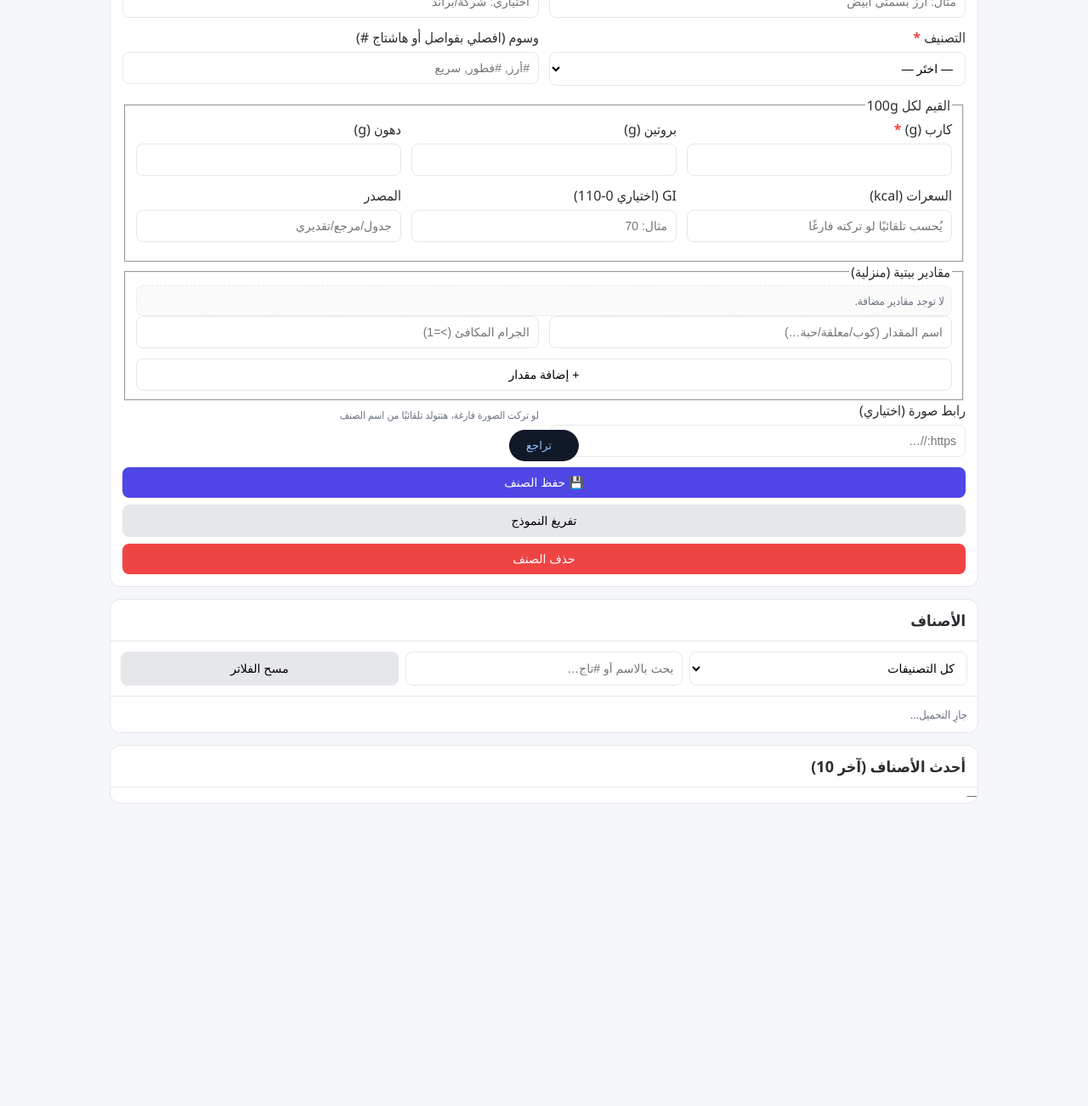
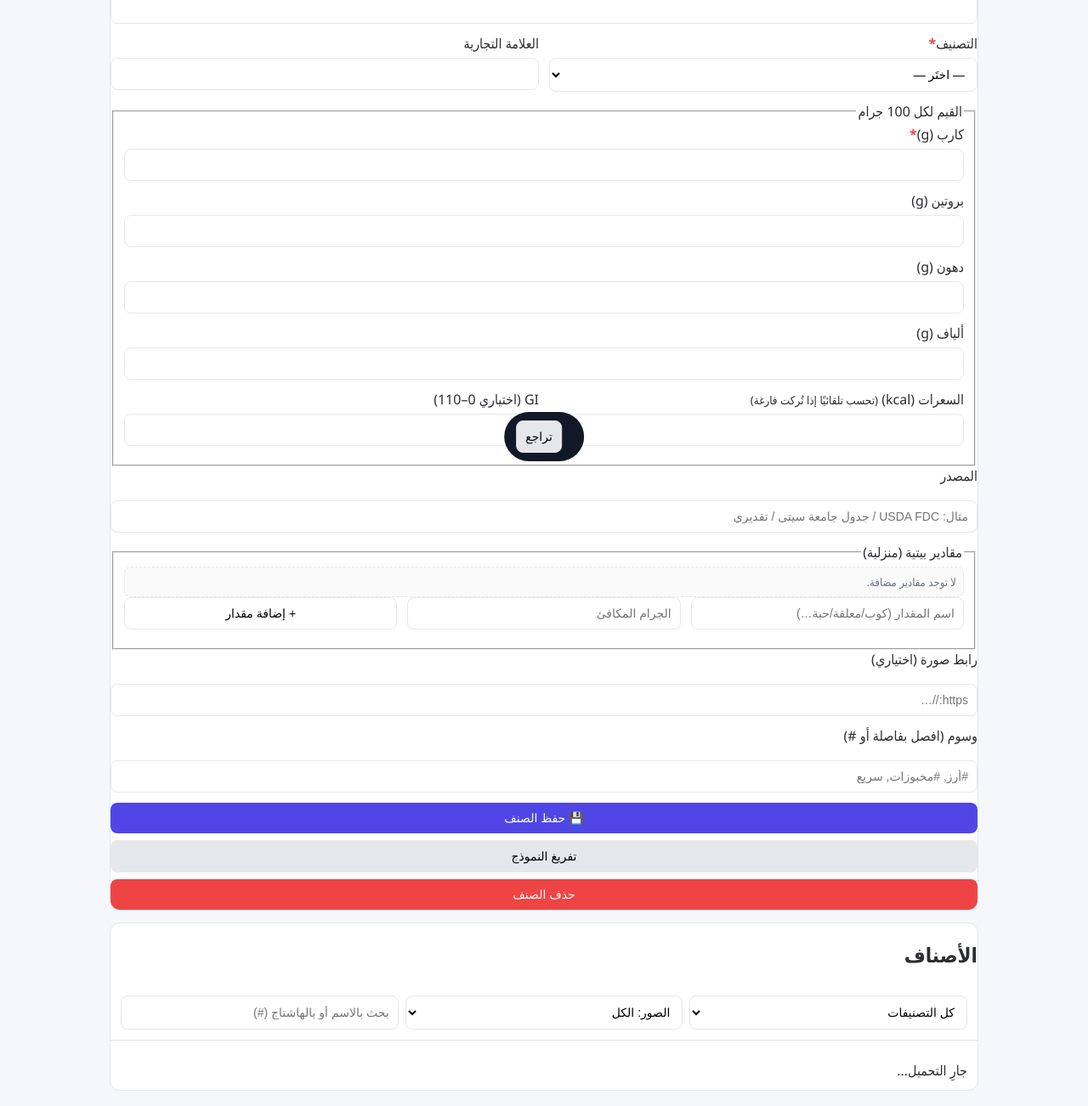
Before and after one commit to yashendy/aseel-Diabetic, a plain HTML site: page food-items.html in a window 1280 px wide. Shown: the part 239-1541 px from the top of the page at 85% size. Before the commit the page ends 1203 px from the top, so only its background shows below. Drawn offline with Linux system fonts and the light colour scheme; no server answers.

Commit message:
Update food-items.html

```diff
--- a/food-items.html
+++ b/food-items.html
@@ -1,50 +1,34 @@
 <!DOCTYPE html>
 <html lang="ar" dir="rtl">
 <head>
-  <meta charset="utf-8" />
-  <meta name="viewport" content="width=device-width, initial-scale=1" />
+  <meta charset="utf-8"/>
+  <meta name="viewport" content="width=device-width, initial-scale=1"/>
   <title>إدارة الأصناف</title>
-  <link rel="stylesheet" href="css/food-items.css" />
   <link rel="icon" href="data:,">
+  <link rel="stylesheet" href="css/food-items.css">
 </head>
 <body>
+  <div class="page">
+    <header class="topbar">
+      <button class="btn ghost" onclick="history.back()">⬅ رجوع</button>
+      <h1>🍎 إدارة الأصناف</h1>
+      <small class="muted">سيتم حفظ الأصناف على مكتبة الأدمن (عامّة القراءة)</small>
+    </header>
 
-  <header class="topbar">
-    <div class="left">
-      <button class="btn ghost" onclick="history.back()">⬅ رجوع</button>
-      <h1>إدارة الأصناف 🍎</h1>
-      <div class="meta" id="pathMeta">سيتم حفظ الأصناف على مكتبة الأدمن (عامّة القراءة)</div>
-    </div>
-    <div class="right">
-      <button id="btnReload" class="btn">إعادة التحميل</button>
-    </div>
-  </header>
-
-  <main class="page">
-
-    <!-- فورم إضافة/تعديل صنف -->
+    <!-- النموذج -->
     <section class="card">
-      <header class="card__head">
-        <h2>إضافة/تعديل صنف</h2>
-      </header>
-
-      <form id="itemForm" class="form">
+      <h2>إضافة صنف</h2>
+      <form id="itemForm">
         <input type="hidden" id="itemId"/>
 
-        <div class="row two">
-          <div>
-            <label>الاسم <span class="req">*</span></label>
-            <input id="name" class="input" required placeholder="مثال: أرز بسمتي أبيض" />
-          </div>
-          <div>
-            <label>العلامة التجارية</label>
-            <input id="brand" class="input" placeholder="اختياري: شركة/براند" />
-          </div>
+        <div class="row">
+          <label>الاسم<span class="req">*</span></label>
+          <input id="name" class="input" required />
         </div>
 
         <div class="row two">
           <div>
-            <label>التصنيف <span class="req">*</span></label>
+            <label>التصنيف<span class="req">*</span></label>
             <select id="category" class="input" required>
               <option value="">— اختَر —</option>
               <option>نشويات</option>
@@ -53,20 +37,21 @@
               <option>خضروات</option>
               <option>لحوم</option>
               <option>دهون</option>
-              <option>أخرى</option>
+              <option>مخبوزات</option>
+              <option>حلويات</option>
             </select>
           </div>
           <div>
-            <label>وسوم (افصلي بفواصل أو هاشتاج #)</label>
-            <input id="tags" class="input" placeholder="#أرز, #فطور, سريع" />
+            <label>العلامة التجارية</label>
+            <input id="brand" class="input"/>
           </div>
         </div>
 
         <fieldset class="group">
-          <legend>القيم لكل 100g</legend>
-          <div class="row three">
+          <legend>القيم لكل 100 جرام</legend>
+          <div class="row four">
             <div>
-              <label>كارب (g) <span class="req">*</span></label>
+              <label>كارب (g)<span class="req">*</span></label>
               <input id="carb100" type="number" step="0.1" min="0" class="input" required />
             </div>
             <div>
@@ -77,93 +62,81 @@
               <label>دهون (g)</label>
               <input id="fat100" type="number" step="0.1" min="0" class="input" />
             </div>
+            <div>
+              <label>ألياف (g)</label>
+              <input id="fiber100" type="number" step="0.1" min="0" class="input" />
+            </div>
           </div>
-
-          <div class="row three">
+          <div class="row two">
             <div>
-              <label>السعرات (kcal)</label>
-              <input id="kcal100" type="number" step="1" min="0" class="input" placeholder="يُحسب تلقائيًا لو تركته فارغًا"/>
+              <label>السعرات (kcal) <small>(تحسب تلقائيًا إذا تُركت فارغة)</small></label>
+              <input id="kcal100" type="number" step="1" min="0" class="input" />
             </div>
             <div>
-              <label>GI (اختياري 0-110)</label>
-              <input id="gi" type="number" step="1" min="0" max="110" class="input" placeholder="مثال: 70"/>
-            </div>
-            <div>
-              <label>المصدر</label>
-              <input id="source" class="input" placeholder="جدول/مرجع/تقديري"/>
+              <label>GI (اختياري 0–110)</label>
+              <input id="gi" type="number" step="1" min="0" max="110" class="input" value="0" />
             </div>
           </div>
         </fieldset>
 
+        <div class="row">
+          <label>المصدر</label>
+          <input id="source" class="input" placeholder="مثال: USDA FDC / جدول جامعة سيتى / تقديري"/>
+        </div>
+
         <fieldset class="group">
           <legend>مقادير بيتية (منزلية)</legend>
-
-          <div id="unitsList" class="units">
-            <span class="meta">لا توجد مقادير مضافة.</span>
+          <div id="unitsList" class="units meta">لا توجد مقادير مضافة.</div>
+          <div class="row three">
+            <input id="uName" class="input" placeholder="اسم المقدار (كوب/معلقة/حبة…)" />
+            <input id="uGrams" type="number" step="1" min="1" class="input" placeholder="الجرام المكافئ" />
+            <button id="btnAddUnit" type="button" class="btn">+ إضافة مقدار</button>
           </div>
-
-          <div class="row two">
-            <input id="uName" class="input" placeholder="اسم المقدار (كوب/معلقة/حبة…)" />
-            <input id="uGrams" class="input" type="number" step="1" min="1" placeholder="الجرام المكافئ (>=1)" />
-          </div>
-          <button id="btnAddUnit" type="button" class="btn">+ إضافة مقدار</button>
         </fieldset>
 
-        <div class="row two">
-          <div>
-            <label>رابط صورة (اختياري)</label>
-            <input id="imageUrl" class="input" placeholder="https://…" />
-          </div>
-          <div class="hint">لو تركت الصورة فارغة، هتتولد تلقائيًا من اسم الصنف</div>
+        <div class="row">
+          <label>رابط صورة (اختياري)</label>
+          <input id="imageUrl" class="input" placeholder="https://…"/>
+        </div>
+
+        <div class="row">
+          <label>وسوم (افصل بفاصلة أو #)</label>
+          <input id="tags" class="input" placeholder="#أرز, #مخبوزات, سريع"/>
         </div>
 
         <footer class="form__actions">
-          <button type="submit" class="btn primary" id="btnSave">💾 حفظ الصنف</button>
-          <button type="button" class="btn ghost" id="btnReset">تفريغ النموذج</button>
-          <button type="button" class="btn danger" id="btnDelete" disabled>حذف الصنف</button>
+          <button id="btnSave" type="submit" class="btn primary">💾 حفظ الصنف</button>
+          <button id="btnReset" type="button" class="btn ghost">تفريغ النموذج</button>
+          <button id="btnDelete" type="button" class="btn danger">حذف الصنف</button>
         </footer>
       </form>
     </section>
 
-    <!-- فلاتر و جدول -->
+    <!-- شبكة الأصناف -->
     <section class="card">
-      <header class="card__head">
-        <h2>الأصناف</h2>
-      </header>
-
-      <div class="filters">
+      <h2>الأصناف</h2>
+      <div class="filters row three">
         <select id="fCat" class="input">
           <option value="">كل التصنيفات</option>
-          <option>نشويات</option>
-          <option>حليب</option>
-          <option>فاكهة</option>
-          <option>خضروات</option>
-          <option>لحوم</option>
-          <option>دهون</option>
-          <option>أخرى</option>
+          <option>نشويات</option><option>حليب</option><option>فاكهة</option>
+          <option>خضروات</option><option>لحوم</option><option>دهون</option>
+          <option>مخبوزات</option><option>حلويات</option>
         </select>
-
-        <input id="q" class="input" placeholder="بحث بالاسم أو #تاج…"/>
-        <button id="btnClear" class="btn ghost">مسح الفلاتر</button>
+        <select id="fPhoto" class="input">
+          <option value="">الصور: الكل</option>
+          <option value="with">فقط يوجد صورة</option>
+          <option value="without">فقط بلا صورة</option>
+        </select>
+        <input id="q" class="input" placeholder="بحث بالاسم أو بالهاشتاج (#)"/>
       </div>
 
-      <!-- جدول العرض -->
-      <div id="grid" class="grid">
-        <div class="meta">جارِ التحميل…</div>
-      </div>
+      <div id="grid" class="grid">جارِ التحميل…</div>
     </section>
+  </div>
 
-    <!-- آخر أصناف تم تعديلها -->
-    <section class="card">
-      <header class="card__head"><h3>أحدث الأصناف (آخر 10)</h3></header>
-      <div id="recent" class="meta">—</div>
-    </section>
-
-  </main>
-
-  <div id="snack" class="snack" hidden>
+  <div id="snack" hidden class="snack">
     <span id="snackText"></span>
-    <button id="snackUndo" class="link">تراجع</button>
+    <button id="snackUndo" class="btn ghost">تراجع</button>
   </div>
 
   <script type="module" src="js/food-items.js"></script>
```
